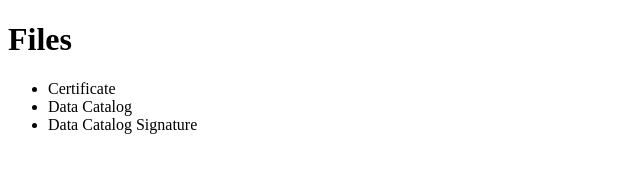
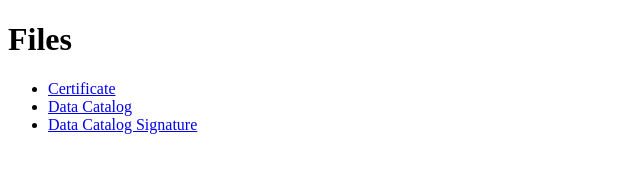
Before and after one commit to vaclavstibor/NDBI046, a plain HTML site: page docs/index.html in a window 1280 px wide. Shown: the whole page, without its empty margins (0-640 px from the left). Drawn offline with Linux system fonts and the light colour scheme.

Commit message:
Update index.html

```diff
--- a/docs/index.html
+++ b/docs/index.html
@@ -7,9 +7,9 @@
 <body>
 <h1>Files</h1>
 <ul>
-  <li><a src="/certificate-sign/data/data-cubes/certificate.crt">Certificate</a></li>
-  <li><a src="/certificate-sign/data/data-cubes/population.ttl">Data Catalog</a></li>
-  <li><a src="/certificate-sign/data/data-cubes/data-catalog.sha256.sign">Data Catalog Signature</a></li>
+  <li><a href="https://github.com/vaclavstibor/NDBI046/blob/582215bdb96f66bd2143fb5013d716f1de389a95/certificate-sign/data/data-cubes/certificate.crt">Certificate</a></li>
+  <li><a href="https://github.com/vaclavstibor/NDBI046/blob/582215bdb96f66bd2143fb5013d716f1de389a95/certificate-sign/data/data-cubes/population.ttl">Data Catalog</a></li>
+  <li><a href="https://github.com/vaclavstibor/NDBI046/blob/582215bdb96f66bd2143fb5013d716f1de389a95/certificate-sign/data/data-cubes/signature-file.sha256">Data Catalog Signature</a></li>
 </ul>
 </body>
 </html>
```
